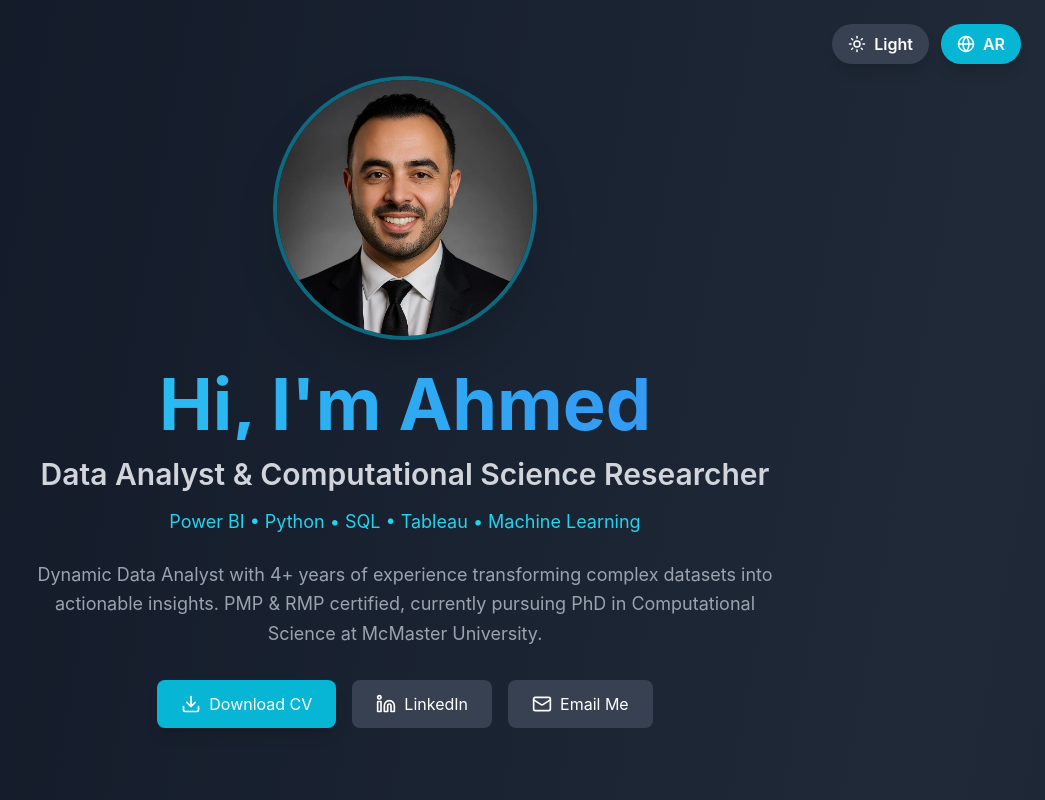
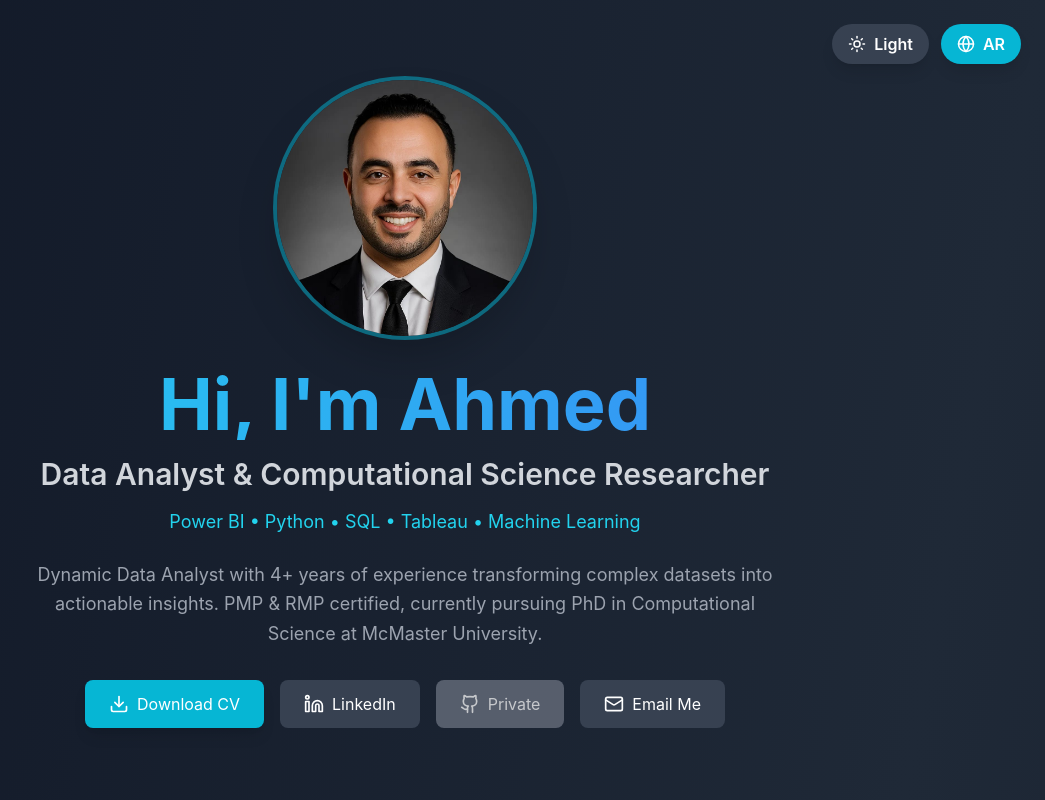
Before and after one commit to ahmedrdwn/Portfolio, a React (Vite) app: page / in a window 1280 px wide. Shown: the top 800 px of the page, without its empty margins (235-1280 px from the left). Built offline with nearby package versions, Linux system fonts and the light colour scheme.

Commit message:
Change GitHub button to Private (non-clickable)

```diff
--- a/src/App.tsx
+++ b/src/App.tsx
@@ -1,6 +1,6 @@
 import React, { useState, useEffect } from 'react';
 import { motion, AnimatePresence } from 'framer-motion';
-import { Mail, Linkedin, Download, Globe, Briefcase, GraduationCap, Award, Code, ChevronRight, Shield, X, Sun, Moon } from 'lucide-react';
+import { Mail, Linkedin, Github, Download, Globe, Briefcase, GraduationCap, Award, Code, ChevronRight, Shield, X, Sun, Moon } from 'lucide-react';
 
 const translations = {
   en: {
@@ -505,6 +505,10 @@ export default function Portfolio() {
                 <Linkedin size={20} />
                 LinkedIn
               </a>
+              <div className="bg-gray-500 text-white px-6 py-3 rounded-lg flex items-center gap-2 cursor-not-allowed opacity-75">
+                <Github size={20} />
+                Private
+              </div>
               <a href="mailto:Radwaa3@Mcmaster.ca" className="bg-gray-700 hover:bg-gray-600 text-white px-6 py-3 rounded-lg flex items-center gap-2 transition-all">
                 <Mail size={20} />
                 {t.emailMe}
@@ -704,6 +708,10 @@ export default function Portfolio() {
                 <Linkedin size={24} />
                 LinkedIn
               </a>
+              <div className="bg-gray-500 text-white px-8 py-4 rounded-lg flex items-center gap-2 cursor-not-allowed opacity-75 text-lg font-semibold">
+                <Github size={24} />
+                Private
+              </div>
             </motion.div>
           </motion.div>
         </div>
```
